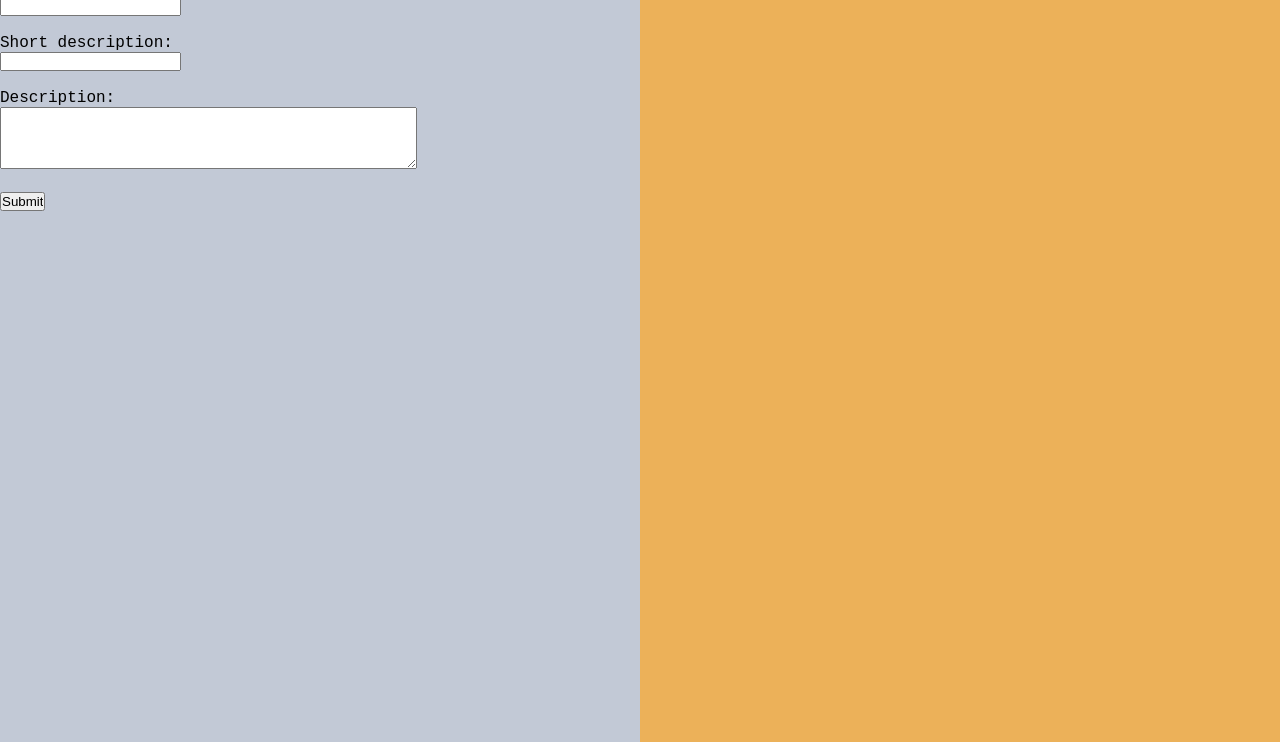
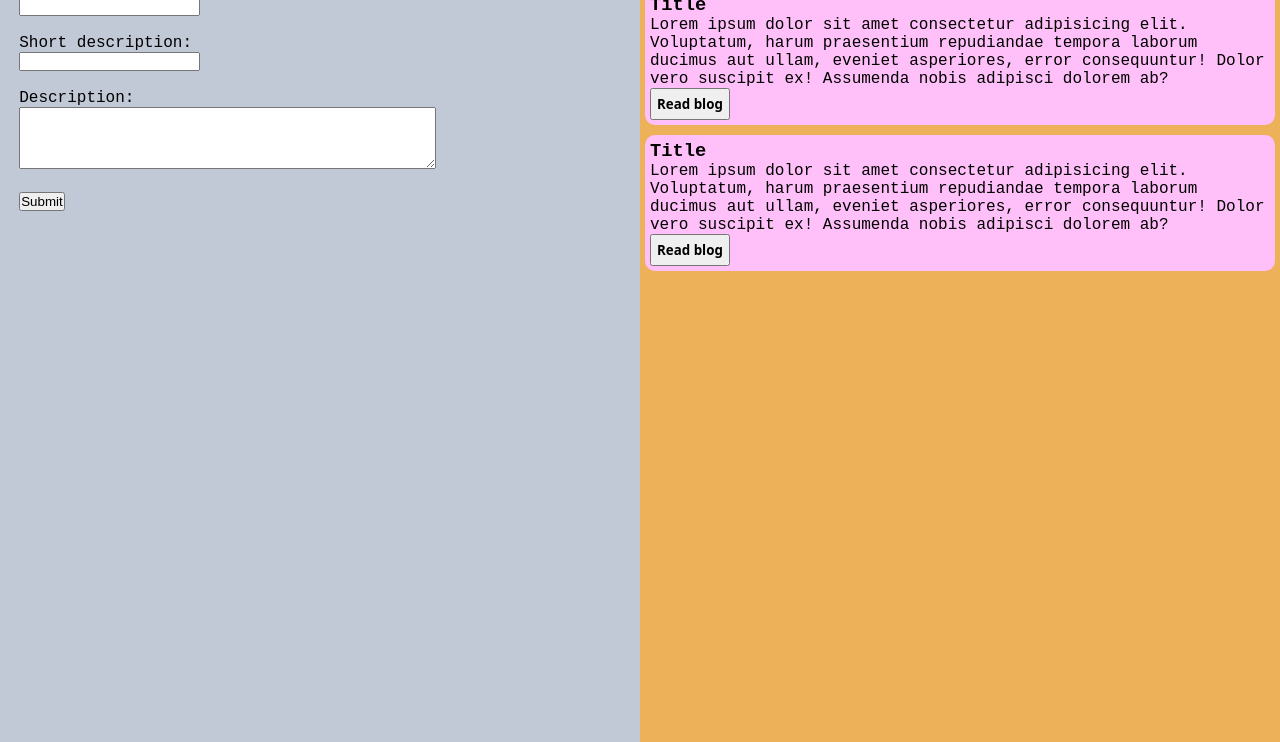
Before and after one commit to GaganMeshram/myBlogSite, a plain HTML site: page index.html in a window 1280 px wide. Shown: the part 58-800 px from the top of the page. Drawn offline with Linux system fonts and the light colour scheme.

Commit message:
made static structure of site

```diff
--- a/index.html
+++ b/index.html
@@ -36,6 +36,29 @@
 
       <div id="render-side" class="box">
         <h1>All blogs list here</h1>
+
+        <!-- blog 1 -->
+        <div class="blog">
+          <h3>Title</h3>
+          <p>
+            Lorem ipsum dolor sit amet consectetur adipisicing elit. Voluptatum,
+            harum praesentium repudiandae tempora laborum ducimus aut ullam,
+            eveniet asperiores, error consequuntur! Dolor vero suscipit ex!
+            Assumenda nobis adipisci dolorem ab?
+          </p>
+          <button>Read blog</button>
+        </div>
+        <!-- blog 2 -->
+        <div class="blog">
+            <h3>Title</h3>
+            <p>
+              Lorem ipsum dolor sit amet consectetur adipisicing elit. Voluptatum,
+              harum praesentium repudiandae tempora laborum ducimus aut ullam,
+              eveniet asperiores, error consequuntur! Dolor vero suscipit ex!
+              Assumenda nobis adipisci dolorem ab?
+            </p>
+            <button>Read blog</button>
+          </div>
       </div>
     </main>
   </body>
--- a/style.css
+++ b/style.css
@@ -1,23 +1,48 @@
-*{
+* {
   padding: 0;
   margin: 0;
   box-sizing: border-box;
 }
 
-body{
-    font-family: 'Courier New', Courier, monospace;
+body {
+  font-family: "Courier New", Courier, monospace;
 }
 
-main{
+main {
   display: grid;
   grid-template-columns: 50% 50%;
   height: 100vh;
 }
 
-#blog-side{
+#blog-side {
   background-color: #c2c9d6;
+  padding-left: 3%;
 }
 
-#render-side{
+#render-side {
   background-color: #ecb159;
 }
+
+.blog {
+  margin: 10px 5px;
+  padding: 5px;
+  background-color: #ffc0fa;
+  gap: 10px;
+  border-radius: 10px;
+  -webkit-border-radius: 10px;
+  -moz-border-radius: 10px;
+  -ms-border-radius: 10px;
+  -o-border-radius: 10px;
+}
+
+.blog button {
+  font-family: system-ui, -apple-system, BlinkMacSystemFont, "Segoe UI", Roboto,
+    Oxygen, Ubuntu, Cantarell, "Open Sans", "Helvetica Neue", sans-serif;
+    font-weight: 600;
+  padding: 5px;
+  border-radius: 5;
+  -webkit-border-radius: 5;
+  -moz-border-radius: 5;
+  -ms-border-radius: 5;
+  -o-border-radius: 5;
+}
```
Also changed, not shown: blogs.js (added, +87 -0 lines). Lines whose indentation alone changed are shown as unchanged.
